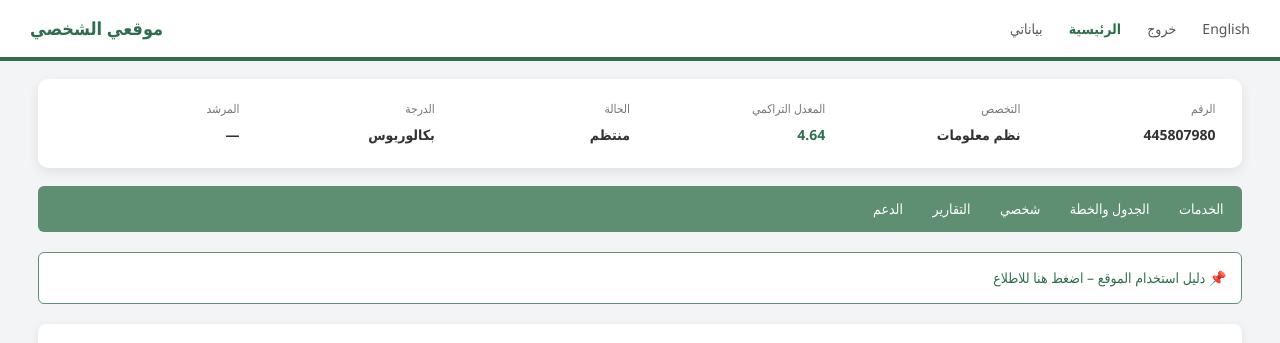
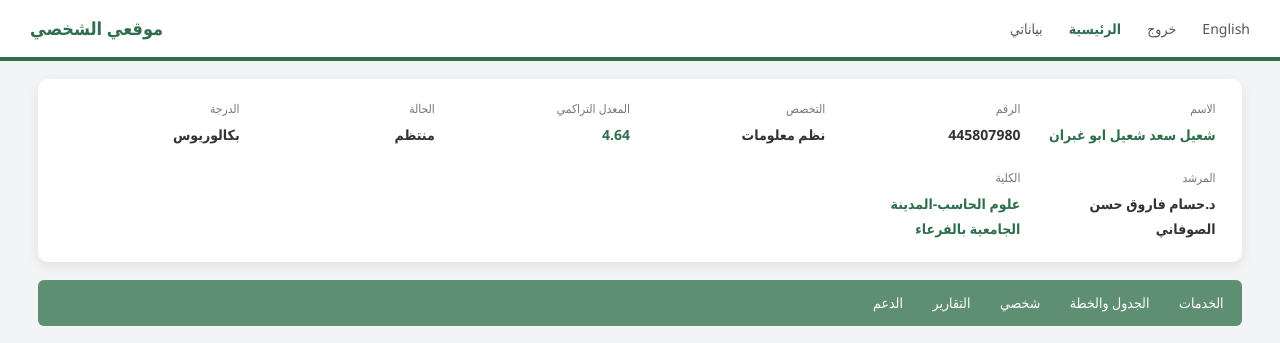
Before and after one commit to itsSh3el/my-website, a plain HTML site: page index.html in a window 1280 px wide. Shown: the top 343 px of the page. Drawn offline with Linux system fonts and the light colour scheme.

Commit message:
Update index.html

```diff
--- a/index.html
+++ b/index.html
@@ -2,7 +2,7 @@
 <html lang="ar" dir="rtl">
 <head>
 <meta charset="UTF-8">
-<title>لوحتي الشخصية</title>
+<title>جامعة الملك خالد</title>
 
 <style>
 * {
@@ -163,6 +163,10 @@ body {
 
 <!-- بطاقة المعلومات -->
 <section class="info-card">
+ <div class="info">
+    <small>الاسم</small>
+    <strong class="gpa">شعيل سعد شعيل ابو غبران</strong>
+  </div>
   <div class="info">
     <small>الرقم</small>
     <strong>445807980</strong>
@@ -185,7 +189,11 @@ body {
   </div>
   <div class="info">
     <small>المرشد</small>
-    <strong>—</strong>
+    <strong>د.حسام فاروق حسن الصوفاني</strong>
+  </div>
+   <div class="info">
+    <small>الكلية</small>
+    <strong class="gpa">علوم الحاسب-المدينة الجامعية بالفرعاء</strong>
   </div>
 </section>
 
```
